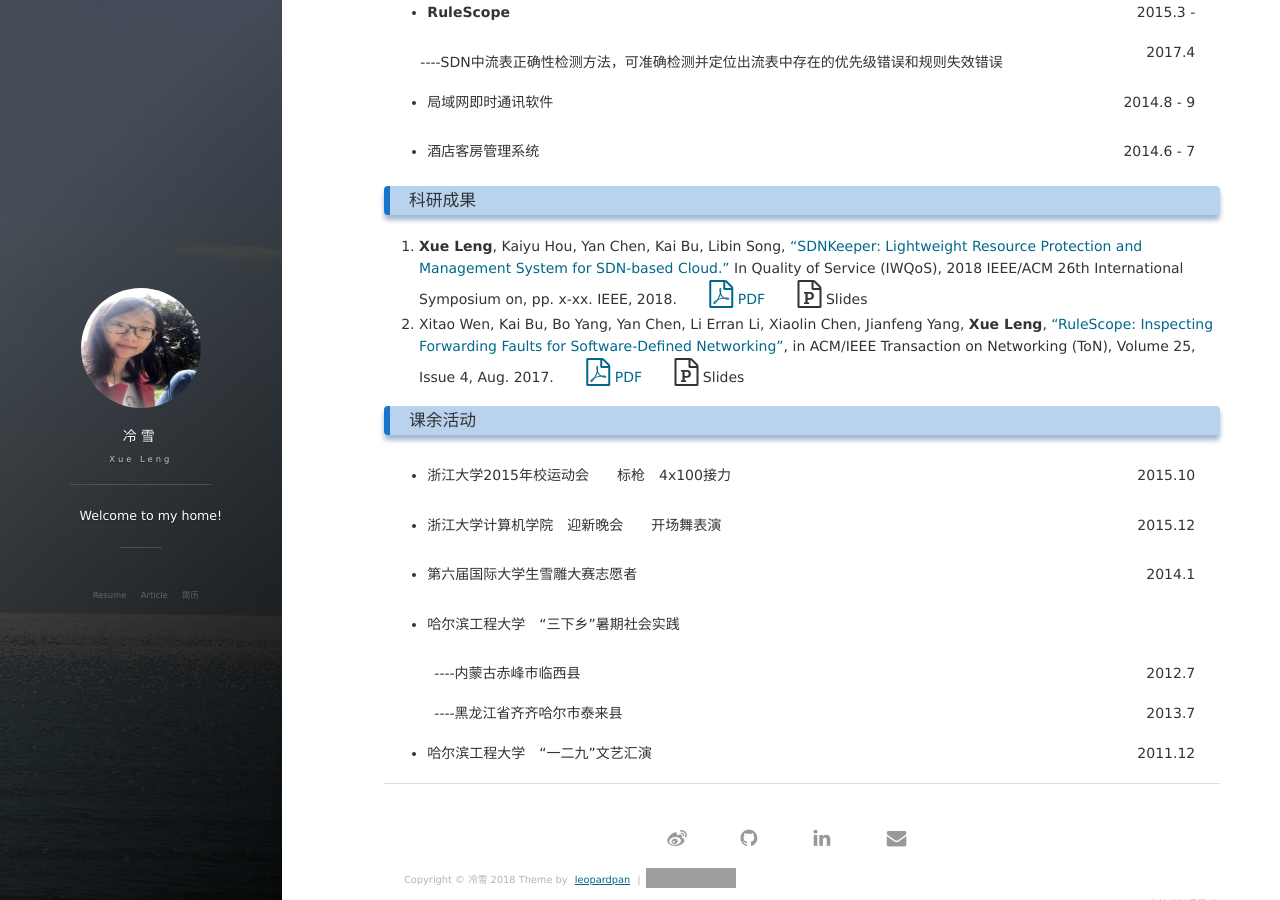
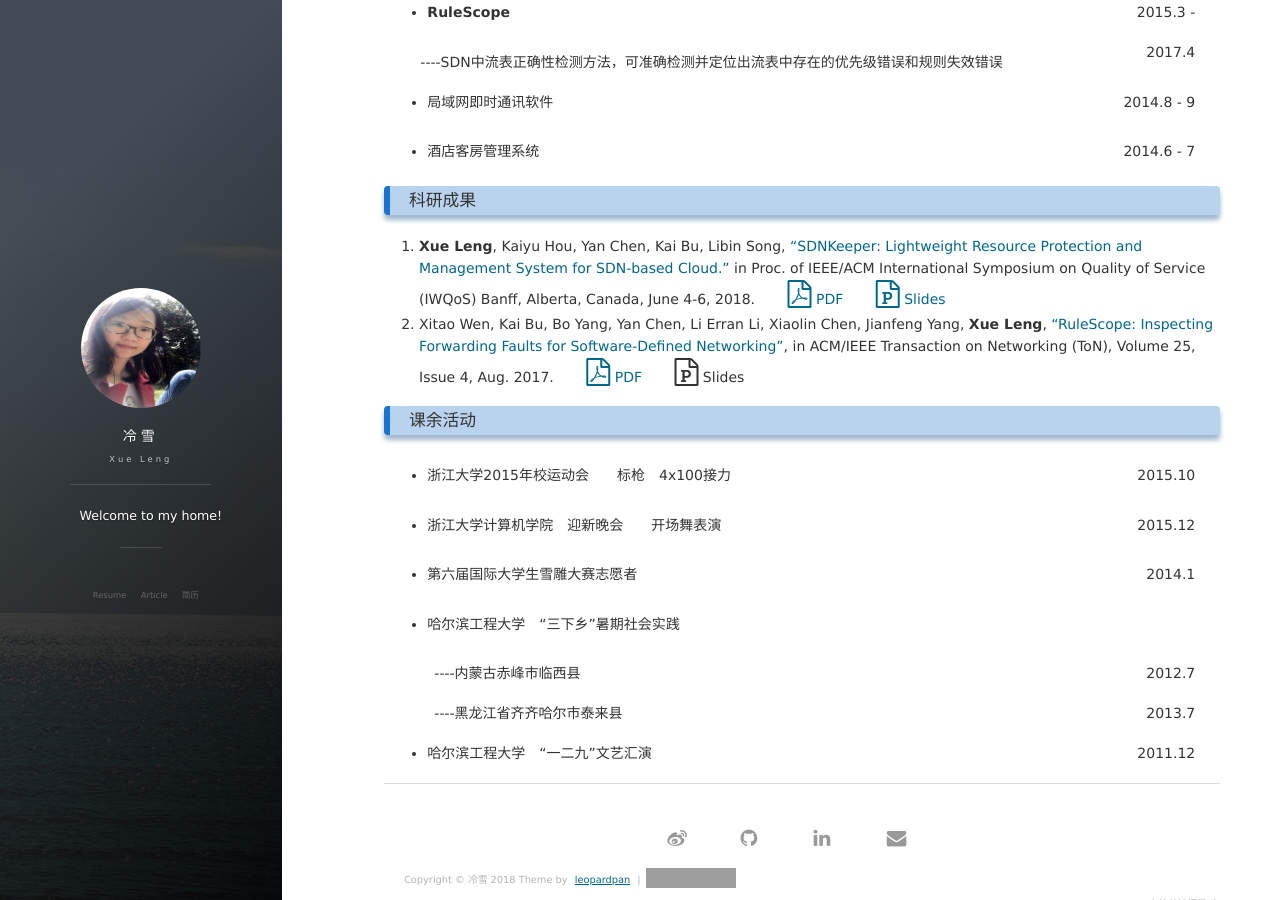
Before and after one commit to lxv458/OldWeb, a Jekyll site: the page built from about.md, in a window 1280 px wide and 900 px high, scrolled down 2423 px. Built offline with Jekyll 4.4.1, drawn with Linux system fonts in a browser that asks for light colours; nearby versions of some CDN libraries; comment, search, counter and statistics services are not loaded; grey boxes are pictures that could not be loaded.

Commit message:
add ppt for iwqos to resume in Chinese

```diff
--- a/about.md
+++ b/about.md
@@ -207,7 +207,7 @@
 
 
 ### 科研成果
-  1. **Xue Leng**, Kaiyu Hou, Yan Chen, Kai Bu, Libin Song, <a href="http://www.lengxue.space/images/leng/resume/SDNKeeper_IWQoS2018.pdf">"SDNKeeper: Lightweight Resource Protection and Management System for SDN-based Cloud."</a> In Quality of Service (IWQoS), 2018 IEEE/ACM 26th International Symposium on, pp. x-xx. IEEE, 2018.  &emsp;&emsp;<a href="http://www.lengxue.space/images/leng/resume/SDNKeeper_IWQoS2018.pdf"><i class='social fa fa-file-pdf-o fa-2x'></i> PDF</a>  &emsp;&emsp;<i class='social fa fa-file-powerpoint-o fa-2x'></i> Slides
+  1. **Xue Leng**, Kaiyu Hou, Yan Chen, Kai Bu, Libin Song, <a href="http://www.lengxue.space/images/leng/resume/SDNKeeper_IWQoS2018.pdf">"SDNKeeper: Lightweight Resource Protection and Management System for SDN-based Cloud."</a> in Proc. of IEEE/ACM International Symposium on Quality of Service (IWQoS) Banff, Alberta, Canada, June 4-6, 2018.  &emsp;&emsp;<a href="http://www.lengxue.space/images/leng/resume/SDNKeeper_IWQoS2018.pdf"><i class='social fa fa-file-pdf-o fa-2x'></i> PDF</a>  &emsp;&emsp;<a href="http://www.lengxue.space/images/leng/resume/SDNKeeper_IWQoS2018.ppt"><i class='social fa fa-file-powerpoint-o fa-2x'></i> Slides </a>
   2. Xitao Wen, Kai Bu, Bo Yang, Yan Chen, Li Erran Li, Xiaolin Chen, Jianfeng Yang, **Xue Leng**, <a href="http://www.lengxue.space/images/leng/resume/RuleScope_ToN.pdf">"RuleScope: Inspecting Forwarding Faults for Software-Defined Networking"</a>, in ACM/IEEE Transaction on Networking (ToN), Volume 25, Issue 4, Aug. 2017.  &emsp;&emsp;<a href="http://www.lengxue.space/images/leng/resume/RuleScope_ToN.pdf"><i class='social fa fa-file-pdf-o fa-2x'></i> PDF</a>  &emsp;&emsp;<i class='social fa fa-file-powerpoint-o fa-2x'></i> Slides
 
 
```
